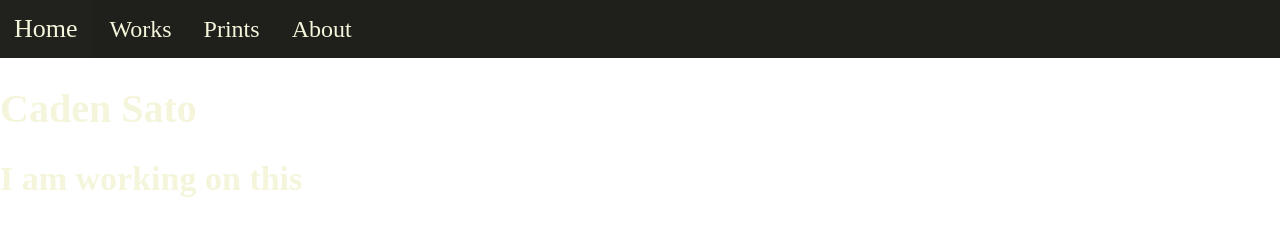
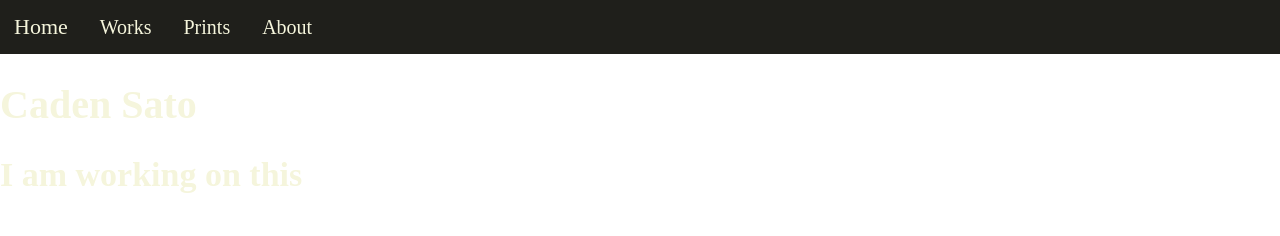
Before and after one commit to katoprint/katoprint.github.io, a plain HTML site: page index.html in a window 1280 px wide. Drawn offline with Linux system fonts and the light colour scheme.

Commit message:
Update styles.css

```diff
--- a/styles.css
+++ b/styles.css
@@ -14,15 +14,15 @@ ul {
 li a {
     display: block;
     padding: 14px;
-    font-size: 24px;
+    font-size: 20px;
     transition: font-size 0.3s ease;
     color: beige;
 }
 
 /*when hovering over text*/
 li a:hover {
-    font-size: 26px;
-    background-color: #21211d;
+    font-size: 22px;
+    background-color: ##292924;
 }
 
 li {
```
